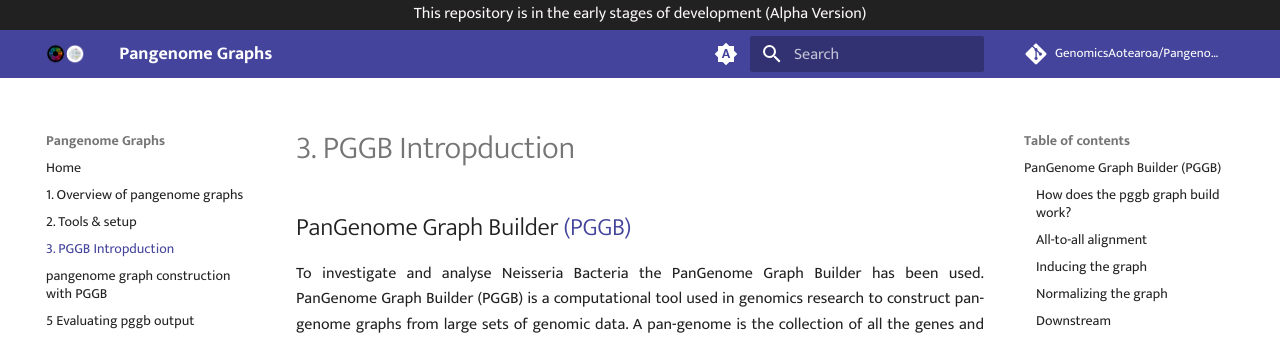
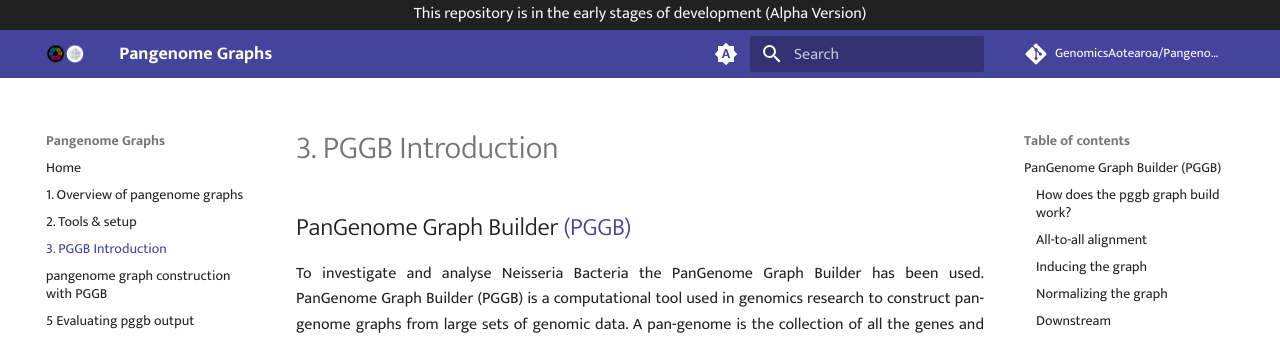
Before and after one commit to GenomicsAotearoa/Pangenome-Graphs-Workshop, an MkDocs documentation site: the page built from docs/3_Introduction_to_pggb.md, in a window 1280 px wide and 900 px high. Shown: the top 340 px of the window. Built offline with MkDocs 1.6.1 and Material for MkDocs 9.7.7, drawn with Linux system fonts in a browser that asks for light colours; comment, search, counter and statistics services are not loaded.

Commit message:
Update 3_Introduction_to_pggb.md

```diff
--- a/docs/3_Introduction_to_pggb.md
+++ b/docs/3_Introduction_to_pggb.md
@@ -1,4 +1,4 @@
-# 3. PGGB Intropduction
+# 3. PGGB Introduction
 ## PanGenome Graph Builder [(PGGB)](https://github.com/pangenome/pggb)
 <p align="justify">
 To investigate and analyse Neisseria Bacteria the PanGenome Graph Builder has been used. PanGenome Graph Builder (PGGB) is a computational tool used in genomics research to construct pan-genome graphs from large sets of genomic data. A pan-genome is the collection of all the genes and non-coding sequences present in a species or a group of related organisms. PGGB constructs a pan-genome graph, which is a data structure that represents the entire set of genes and genetic variations in a population. This graph can be used to study genetic diversity, gene function, and evolution. PGGB is designed to be scalable and efficient, making it suitable for large-scale genomic analyses. It is an open-source tool that can be used freely by researchers in the field of genomics.
```
